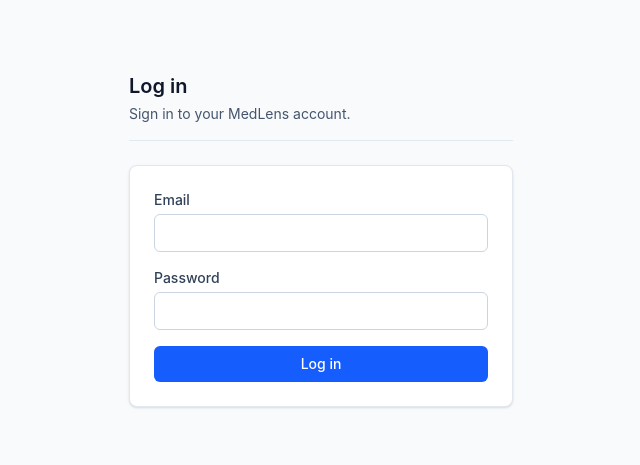
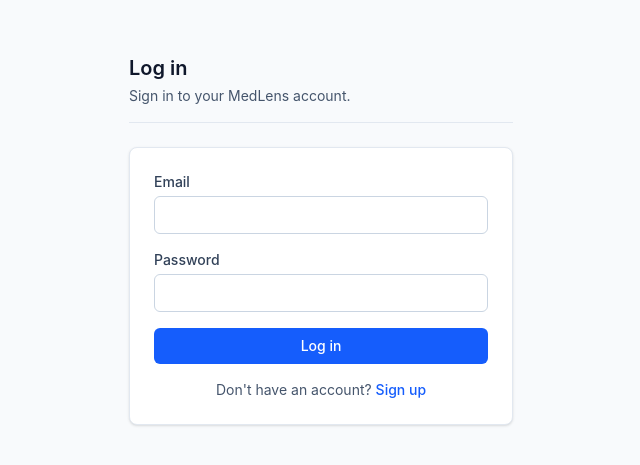
Before and after one commit to built-by-ann/medlens, a React (Vite) app in the folder frontend/: page /login in a window 1280 px wide. Shown: the part 161-626 px from the top of the page, without its empty margins (319-959 px from the left). Built offline with nearby package versions, Linux system fonts and the light colour scheme; no server answers.

Commit message:
feat: build login page

```diff
--- a/frontend/src/api/auth.ts
+++ b/frontend/src/api/auth.ts
@@ -1,5 +1,5 @@
 import { apiClient } from '@/api/client'
-import type { User } from '@/types/api'
+import type { AuthToken, User } from '@/types/api'
 
 export interface RegisterPayload {
   email: string
@@ -12,3 +12,14 @@
 
   return response.data
 }
+
+export interface LoginPayload {
+  email: string
+  password: string
+}
+
+export async function loginUser(payload: LoginPayload): Promise<AuthToken> {
+  const response = await apiClient.post<AuthToken>('/auth/login', payload)
+
+  return response.data
+}
--- a/frontend/src/pages/LoginPage.tsx
+++ b/frontend/src/pages/LoginPage.tsx
@@ -1,31 +1,146 @@
+import { useState, type ChangeEvent, type FormEvent } from 'react'
+import { Link, useNavigate } from 'react-router-dom'
 import { Card } from '@/components/common/Card'
 import { PageHeader } from '@/components/common/PageHeader'
 import { Input } from '@/components/common/Input'
 import { Button } from '@/components/common/Button'
+import { loginUser } from '@/api/auth'
+import type { ApiError } from '@/api/client'
+import { isValidEmail } from '@/utils/validation'
+import { ROUTES } from '@/routes/paths'
+
+interface FormValues {
+  email: string
+  password: string
+}
+
+type FormErrors = Partial<Record<keyof FormValues, string>>
+
+const initialValues: FormValues = {
+  email: '',
+  password: '',
+}
+
+function validate(values: FormValues): FormErrors {
+  const errors: FormErrors = {}
+
+  if (!values.email.trim()) {
+    errors.email = 'Email is required.'
+  } else if (!isValidEmail(values.email)) {
+    errors.email = 'Enter a valid email address.'
+  }
+
+  if (!values.password) {
+    errors.password = 'Password is required.'
+  }
+
+  return errors
+}
 
 export function LoginPage() {
+  const navigate = useNavigate()
+  const [values, setValues] = useState<FormValues>(initialValues)
+  const [errors, setErrors] = useState<FormErrors>({})
+  const [formError, setFormError] = useState<string | null>(null)
+  const [isSubmitting, setIsSubmitting] = useState(false)
+
+  function updateField(field: keyof FormValues) {
+    return (event: ChangeEvent<HTMLInputElement>) => {
+      setValues((current) => ({ ...current, [field]: event.target.value }))
+    }
+  }
+
+  async function handleSubmit(event: FormEvent<HTMLFormElement>) {
+    event.preventDefault()
+
+    if (isSubmitting) {
+      return
+    }
+
+    const validationErrors = validate(values)
+    setErrors(validationErrors)
+    setFormError(null)
+
+    if (Object.keys(validationErrors).length > 0) {
+      return
+    }
+
+    setIsSubmitting(true)
+
+    try {
+      // The returned token is intentionally discarded. Storing it and
+      // updating AuthContext is out of scope for this issue; see the TODO
+      // below.
+      await loginUser({
+        email: values.email.trim(),
+        password: values.password,
+      })
+
+      // TODO(auth-state-management): This redirect is a placeholder. Once
+      // AuthContext is implemented, this should store the returned token,
+      // update AuthContext with the authenticated user, and redirect based
+      // on that state (e.g. back to wherever the user was headed) instead
+      // of always navigating straight to the dashboard.
+      navigate(ROUTES.dashboard, { replace: true })
+    } catch (error) {
+      const apiError = error as ApiError
+
+      // The backend intentionally returns the same 401 message whether the
+      // email doesn't exist or the password is wrong, so a caller can't
+      // tell those cases apart. Attaching this to the email or password
+      // field individually would leak which one was correct, so every
+      // failure here is shown as one form-level message instead.
+      setFormError(apiError.message)
+    } finally {
+      setIsSubmitting(false)
+    }
+  }
+
   return (
     <div className="flex min-h-screen items-center justify-center px-4 py-12">
       <div className="flex w-full max-w-sm flex-col gap-6">
         <PageHeader title="Log in" description="Sign in to your MedLens account." />
         <Card>
-          <form
-            className="flex flex-col gap-4"
-            onSubmit={(event) => {
-              // Login is not implemented yet; this route only establishes the
-              // page structure and form layout for a future issue to wire up.
-              event.preventDefault()
-            }}
-          >
-            <Input label="Email" name="email" type="email" autoComplete="email" required />
+          <form className="flex flex-col gap-4" onSubmit={handleSubmit} noValidate>
+            {formError && (
+              <p role="alert" className="text-sm text-red-600">
+                {formError}
+              </p>
+            )}
+
+            <Input
+              label="Email"
+              name="email"
+              type="email"
+              autoComplete="email"
+              value={values.email}
+              onChange={updateField('email')}
+              error={errors.email}
+              disabled={isSubmitting}
+              required
+            />
             <Input
               label="Password"
               name="password"
               type="password"
               autoComplete="current-password"
+              value={values.password}
+              onChange={updateField('password')}
+              error={errors.password}
+              disabled={isSubmitting}
               required
             />
-            <Button type="submit">Log in</Button>
+
+            <Button type="submit" disabled={isSubmitting}>
+              {isSubmitting ? 'Logging in...' : 'Log in'}
+            </Button>
+
+            <p className="text-center text-sm text-slate-600">
+              Don&apos;t have an account?{' '}
+              <Link to={ROUTES.signup} className="font-medium text-blue-600 hover:underline">
+                Sign up
+              </Link>
+            </p>
           </form>
         </Card>
       </div>
--- a/frontend/src/types/api.ts
+++ b/frontend/src/types/api.ts
@@ -12,3 +12,8 @@
   name: string | null
   created_at: string
 }
+
+export interface AuthToken {
+  access_token: string
+  token_type: string
+}
```
